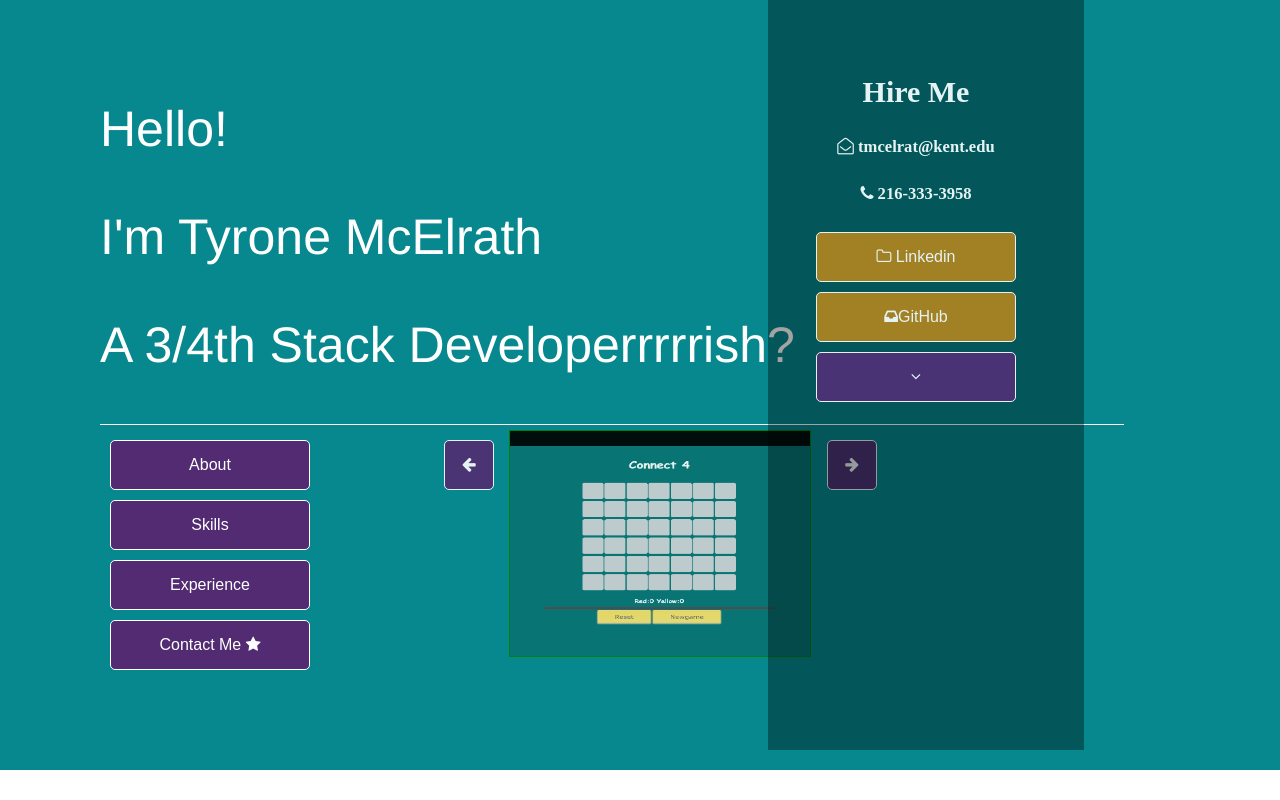
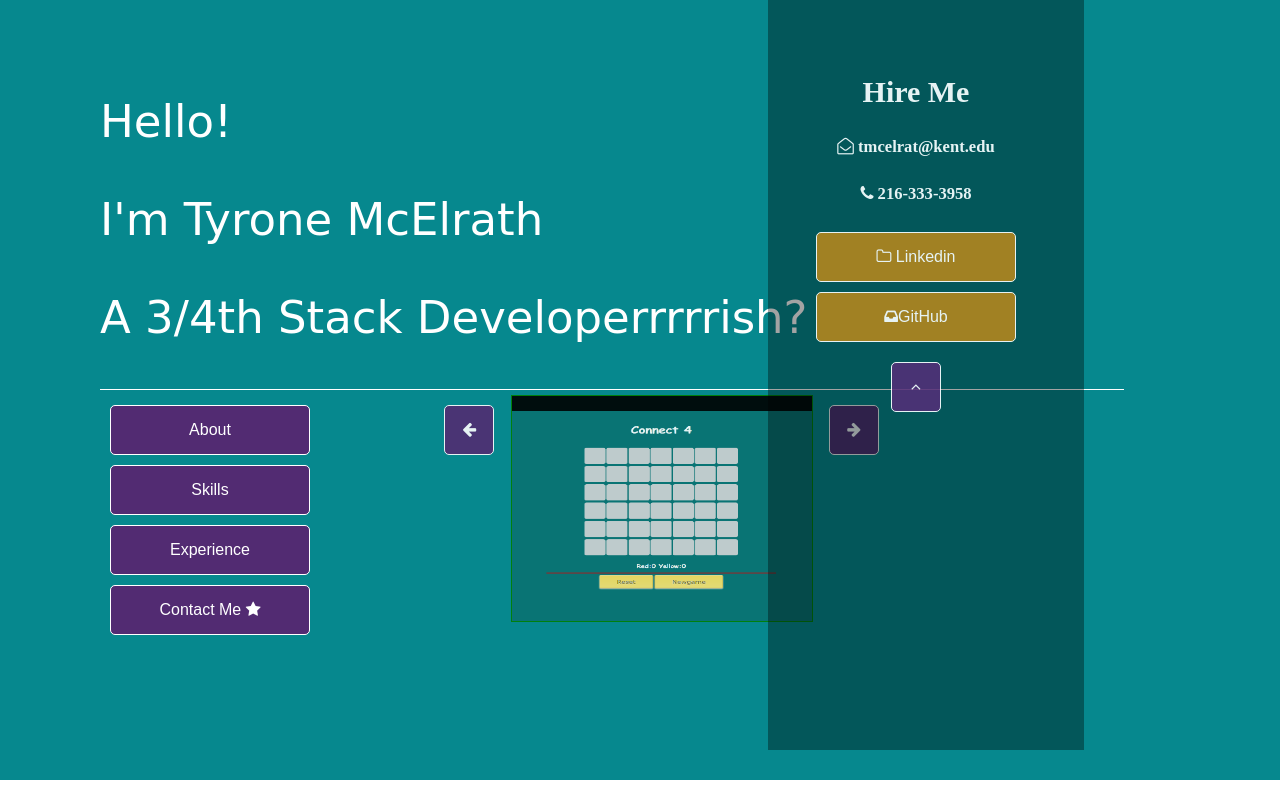
Before and after one commit to Tyro10000/Tyro10000.github.io, a PHP site: page / in a window 1280 px wide, after a click on "Contact Me". Run offline with PHP 8.4, Linux system fonts and the light colour scheme; some libraries are stand-ins or nearby versions.

Commit message:
changed buttons

```diff
--- a/dash.css
+++ b/dash.css
@@ -1,16 +1,16 @@
 .face {
     position: fixed;
     width: 100%;
-    height: 720px;
+    height: 730px;
     background-color: #06888E;
     padding-top: 50px;
     padding-left: 100px;
-    font-family: 'Franklin Gothic Medium', 'Arial Narrow', Arial, sans-serif;
+    font-family: Comic Sans ms;
 }
 
 .face_head {
     color: white;
-    font-size: 50px;
+    font-size: 45px;
     width: 80%;
 }
 
@@ -78,6 +78,13 @@ body {
     text-align: center;
     outline: none;
     font-size: 16px;
+}
+
+.nav {
+    margin: 10px;
+    display: inline-block;
+    width: 50px;
+    height: 50px;
 }
 
 .btn_sec {
@@ -168,13 +175,13 @@ a {
     [class*="frame"] {
         position: relative;
         padding-left: 20px;
-        padding-top: 50px;
+        padding-top: 10px;
         padding-right: 15px;
         left: 0;
         width: 90%;
         height: 700px;
         background: black;
         display: none;
-        font-size: 12px;
+        font-size: 15px;
     }
 }
--- a/index.html
+++ b/index.html
@@ -53,7 +53,7 @@
         <h5><i class="fa fa-phone" aria-hidden="true"></i> 216-333-3958</h5>
         <a href="www.linkedin.com/in/tyroneMcelrath"><button class="btn mid link"><i class="fa fa-folder-o" aria-hidden="true"></i> Linkedin</button></a>
         <a href="https://github.com/Tyro10000"><button class="btn mid link"><i class="fa fa-inbox" aria-hidden="true"></i>GitHub</button></a>
-        <button class="btn mid " onclick="expand(4)"><i class="fa fa-angle-down"  aria-hidden="true"></i></button>
+        <button class="btn nav mid " onclick="expand(4)"><i class="fa fa-angle-up"  aria-hidden="true"></i></button>
 
     </div>
     <div class="frame" id="3">
@@ -74,7 +74,8 @@
             <li>Helped In the software development cycle of software products</li>
             <li>Developed additional functionality for product.</li>
         </ul>
-        <button class="btn mid " onclick="expand(3)"><i class="fa fa-angle-down"  aria-hidden="true"></i></button>
+        <button class="btn nav mid " onclick="expand(3)"><i class="fa fa-angle-up"  aria-hidden="true"></i></button>
+        <button class="btn nav mid " onclick="expand(4)"><i class="fa fa-angle-down"  aria-hidden="true"></i></button>
     </div>
 
     <div class="frame" id="2">
@@ -93,32 +94,34 @@
         </div>
         <p>SQL</p>
         <div class="progress_bar ">
-            <div class="progress_bar_status " style="width:30% "></div>
+            <div class="progress_bar_status " style="width:35% "></div>
         </div>
-        <p>C#</p>
+        <p>C#/UWP</p>
         <div class="progress_bar ">
-            <div class="progress_bar_status " style="width:50% "></div>
+            <div class="progress_bar_status " style="width:45% "></div>
         </div>
-        <p>Univeral Windows Platform/MVC</p>
+        <p>Java/Android</p>
         <div class="progress_bar ">
-            <div class="progress_bar_status " style="width:60% "></div>
+            <div class="progress_bar_status " style="width:35% "></div>
         </div>
-        <p>Bootstrap/CakePHP</p>
+        <p>Bootstrap/CakePHP/Git</p>
         <div class="progress_bar ">
             <div class="progress_bar_status " style="width:65% "></div>
         </div>
-        <button class="btn mid " onclick="expand(2)"><i class="fa fa-angle-down"  aria-hidden="true"></i></button>
+        <button class="btn nav mid " onclick="expand(2)"><i class="fa fa-angle-up"  aria-hidden="true"></i></button>
+        <button class="btn nav mid " onclick="expand(3)"><i class="fa fa-angle-down"  aria-hidden="true"></i></button>
     </div>
     <div class="frame" id="1">
         <h2 style="text-align:center ">About Me</h2>
         <p>Hi! I like to eat.I like to code.I like to code while eating.I also Enjoy weightlifting amd was captain of the Tennis Team in high school</p>
-        <p>I Want to be is Simple.I want to working on developing software and grow My knowledge in the field.I believe that I would be a good Fit for any company looking For a young programmer who can meld nicely into the structure of the company.</p>
+        <p>I Want to be is Simple.I want to working on developing software and grow My knowledge in the field.I believe that I would be a good fit for any company looking For a young programmer who can meld nicely into the structure of the company.</p>
         <h4>Education</h4>
         <li>Kent State University</li>
         <li>Computer Science</li>
         <li>GPA 3.1 | Dean's list</li>
         <li>President of Stem Scholars</li>
-        <button class="btn mid " onclick="expand(1)"><i class="fa fa-angle-down"  aria-hidden="true"></i></button>
+        <button class="btn nav mid " onclick="expand(1)"><i class="fa fa-angle-up"  aria-hidden="true"></i></button>
+        <button class="btn nav mid " onclick="expand(2)"><i class="fa fa-angle-down"  aria-hidden="true"></i></button>
     </div>
 
 
```
